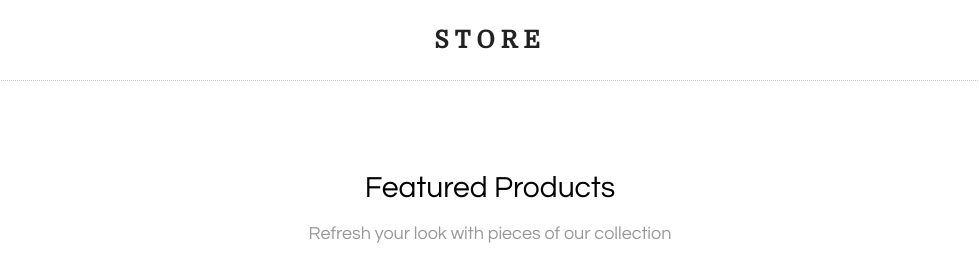
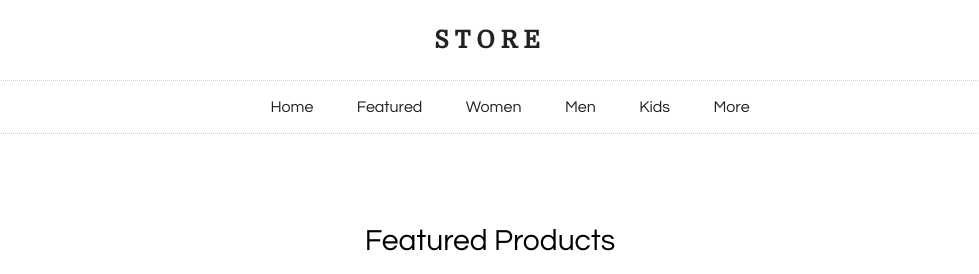
Before and after one commit to DgrinderHZ/Store, a plain HTML site: page index.html in a window 1280 px wide. Shown: the top 274 px of the page, without its empty margins (150-1129 px from the left). Drawn offline with nearby package versions, Linux system fonts and the light colour scheme.

Commit message:
Add navbar

```diff
--- a/css/styles.css
+++ b/css/styles.css
@@ -14,9 +14,37 @@ header h1{
     line-height: 80px;
     margin: 0;
 }
+
 header h1 a{
     color: #222;
     text-decoration: none;
+}
+
+.navbar{
+    list-style: none;
+    margin: 0;
+    padding: 0;
+    text-align: center;
+    border-bottom: 1px dotted #ccc;
+}
+
+
+.navbar li{
+    display: inline-block;
+}
+
+.navbar a{
+    display: block;
+    padding: 0 20px;
+    text-decoration: none;
+    text-transform: capitalize;
+    font-size: 16px;
+    color: #222;
+    line-height: 20px;
+    transition-duration: .3s;
+}
+.navbar a:hover{
+    background-color: #ddd;
 }
 main {
     max-width: 960px;
--- a/index.html
+++ b/index.html
@@ -13,6 +13,16 @@
                 <a href="index.html">STORE</a>
             </h1>
         </header>
+        <nav class="navbar">
+            <ul>
+                <li><a href="#">home</a></li>
+                <li><a href="#">featured</a></li>
+                <li><a href="#">women</a></li>
+                <li><a href="#">men</a></li>
+                <li><a href="#">kids</a></li>
+                <li><a href="#">more</a></li>
+            </ul>
+        </nav>
         <main>
             <h2>Featured Products</h2>
             <p>Refresh your look with pieces of our collection</p>
```
Also changed, not shown: 1 other file.
